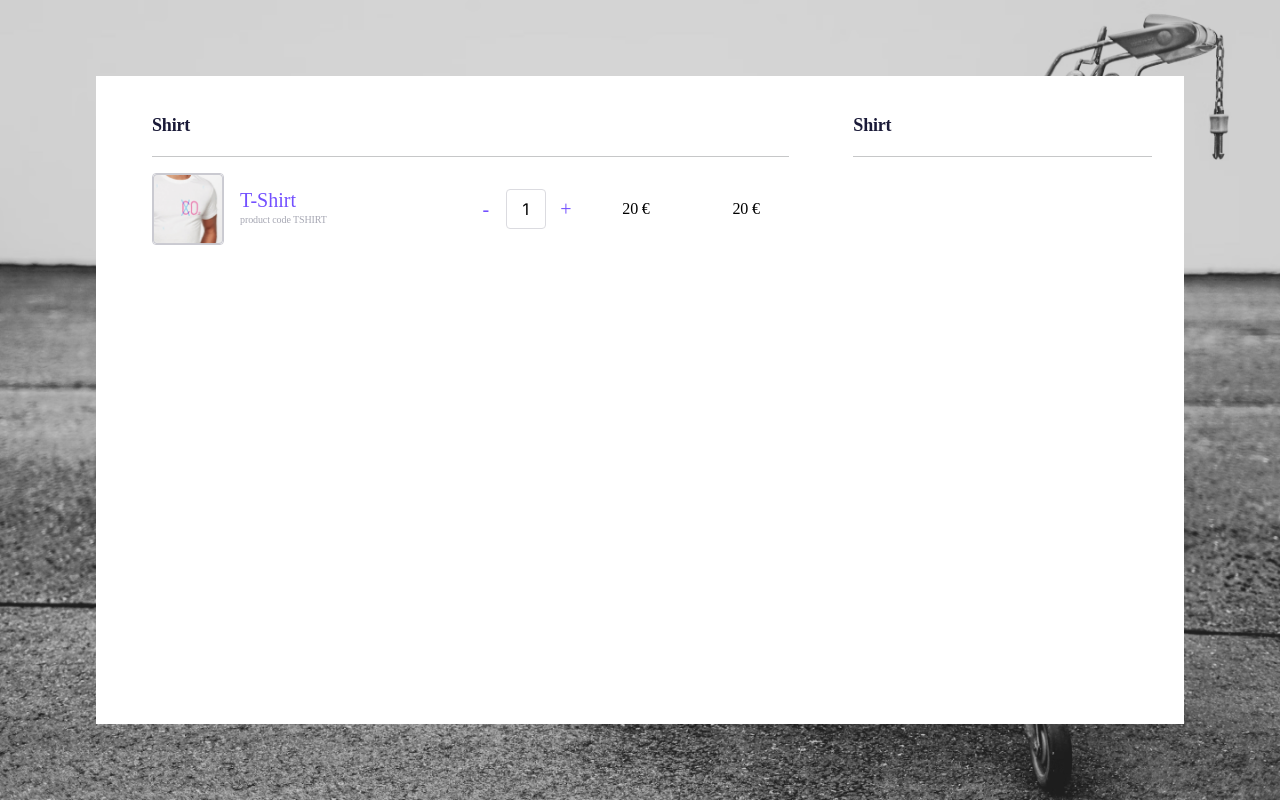
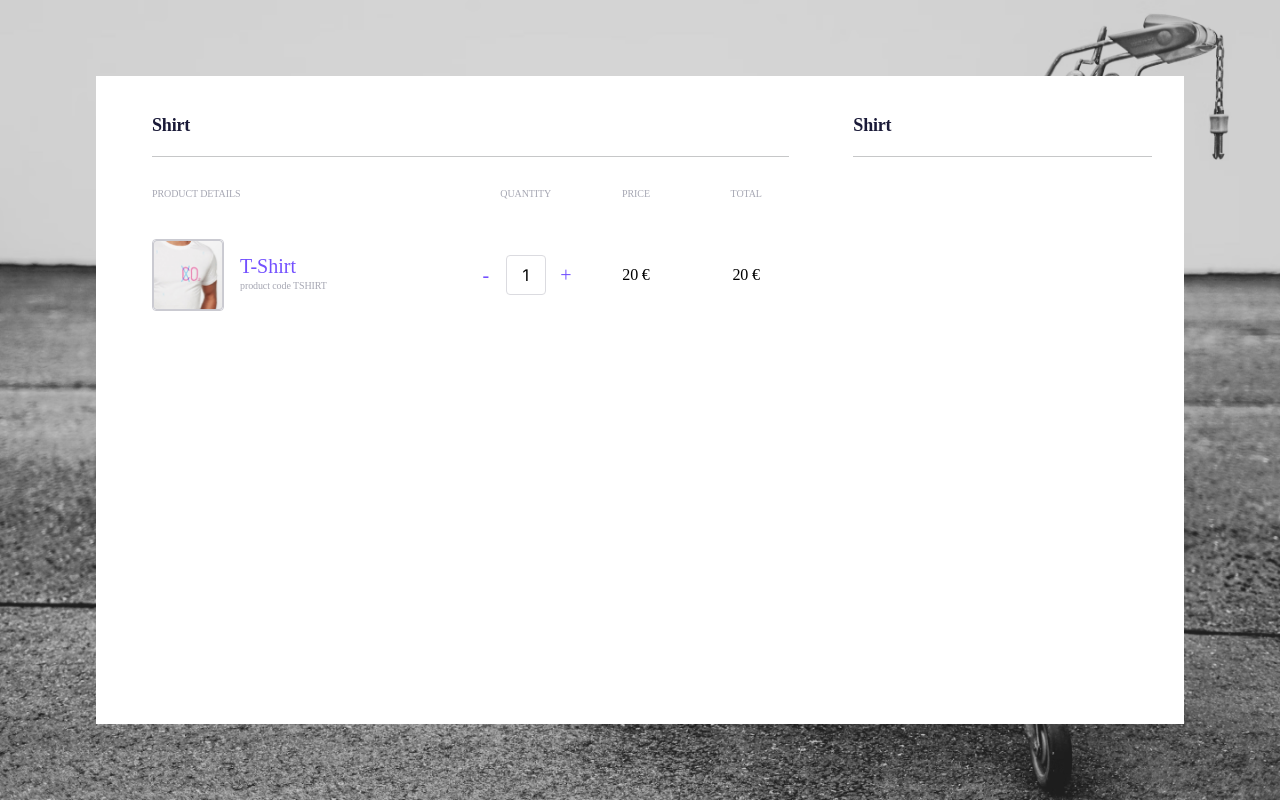
Before and after one commit to JorgeFrias/some-random-react-code, a Next.js app in the folder code-interview-invopop/: page / in a window 1280 px wide. Built offline with nearby package versions, Linux system fonts and the light colour scheme.

Commit message:
Added the header for the list.

```diff
--- a/code-interview-invopop/app/page.tsx
+++ b/code-interview-invopop/app/page.tsx
@@ -4,6 +4,7 @@ import React, { useState, useEffect } from "react";
 import { MainContainer } from "@/components/layout/MainContainerComponent";
 import { HeadingComponent } from "@/components/textElements/HeadingComponent";
 import {CartRowComponent} from "@/components/customElements/CartRowComponent";
+import { CartHeadingsComponent } from "@/components/customElements/CartHeadingsComponent";
 
 import { products } from "../data/products";
 
@@ -14,6 +15,7 @@ export default function Home() {
         primaryView={
           <div>
             <HeadingComponent>Shirt</HeadingComponent>
+            <CartHeadingsComponent />
             <CartRowComponent
             product={products[0]}
             total={"20 €"}
--- /dev/null
+++ b/code-interview-invopop/src/components/customElements/CartHeadingsComponent.module.scss
@@ -0,0 +1,7 @@
+@import "../../styles/LayoutGlobal.module.scss";
+
+.cart_heading {
+    margin-bottom: 2rem;
+    // margin-top: calc(2rem - $divider-vertical-margin);
+    margin-top: 2rem;
+}
--- /dev/null
+++ b/code-interview-invopop/src/components/customElements/CartHeadingsComponent.tsx
@@ -0,0 +1,53 @@
+"use client";
+
+import React, { useState, useEffect } from "react";
+import styles from "./CartHeadingsComponent.module.scss";
+import "bootstrap/dist/css/bootstrap.min.css";
+import { Product } from "@/models/product";
+
+import {
+  SubheadingComponent,
+  SubheadingRole,
+} from "../textElements/SubHeadingComponent";
+
+/**
+ * Defines a row in the cart.
+ */
+const CartHeadingsComponent: React.FC = ({}) => {
+  return (
+    <div className={styles.cart_heading}>
+      <div className="row">
+        <div className="col-6">
+          <div className="h-100 d-flex align-items-center">
+            <SubheadingComponent role={SubheadingRole.Secondary}>
+              Product Details
+            </SubheadingComponent>
+          </div>
+        </div>
+        <div className="col-2">
+          <div className="h-100 d-flex align-items-center justify-content-center">
+            <SubheadingComponent role={SubheadingRole.Secondary}>
+              Quantity
+            </SubheadingComponent>
+          </div>
+        </div>
+        <div className="col-2">
+          <div className="h-100 d-flex align-items-center justify-content-center">
+            <SubheadingComponent role={SubheadingRole.Secondary}>
+              Price
+            </SubheadingComponent>
+          </div>
+        </div>
+        <div className="col-2">
+          <div className="h-100 d-flex align-items-center justify-content-center">
+            <SubheadingComponent role={SubheadingRole.Secondary}>
+              Total
+            </SubheadingComponent>
+          </div>
+        </div>
+      </div>
+    </div>
+  );
+};
+
+export { CartHeadingsComponent };
--- /dev/null
+++ b/code-interview-invopop/src/styles/LayoutGlobal.module.scss
@@ -0,0 +1,6 @@
+$divider-height: 1px;
+$divider-vertical-margin: 1rem;
+
+:export {
+    divider-vertical-margin: $divider-vertical-margin;
+}
--- a/code-interview-invopop/src/styles/globals.scss
+++ b/code-interview-invopop/src/styles/globals.scss
@@ -3,6 +3,7 @@
 // This file contains definitions for the global styles used in the application.
 
 @import './ColorPallete.module.scss';
+@import './LayoutGlobal.module.scss';
 
 body {
     background-image: url('/img/background.png');
@@ -12,12 +13,11 @@ body {
 
 // MARK: Elements
 // - Dividers
-$divider-height: 1px;
 hr {
     border: none;
     height: $divider-height;
     background-color: $color-divider;
     // Constant margin across the application
-    margin-top: 1rem;
-    margin-bottom: 1rem;
+    margin-top: $divider-vertical-margin;
+    margin-bottom: $divider-vertical-margin;
 }
```
Also changed, not shown: code-interview-invopop/src/components/customElements/CartRowCompoent.module.scss (deleted).
